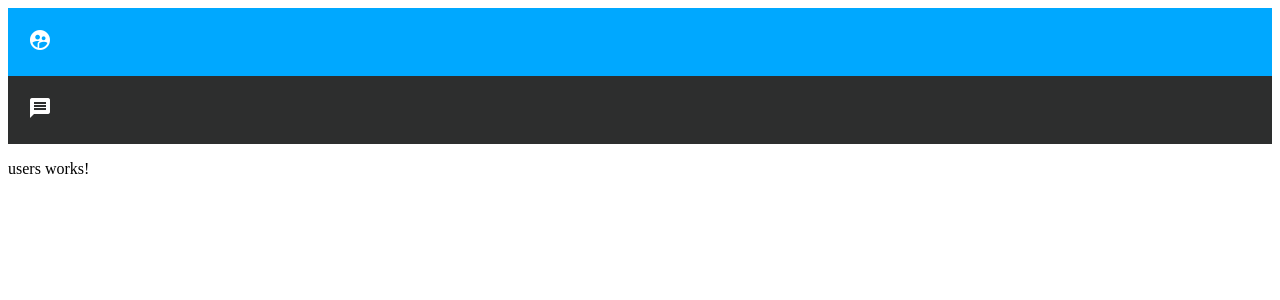
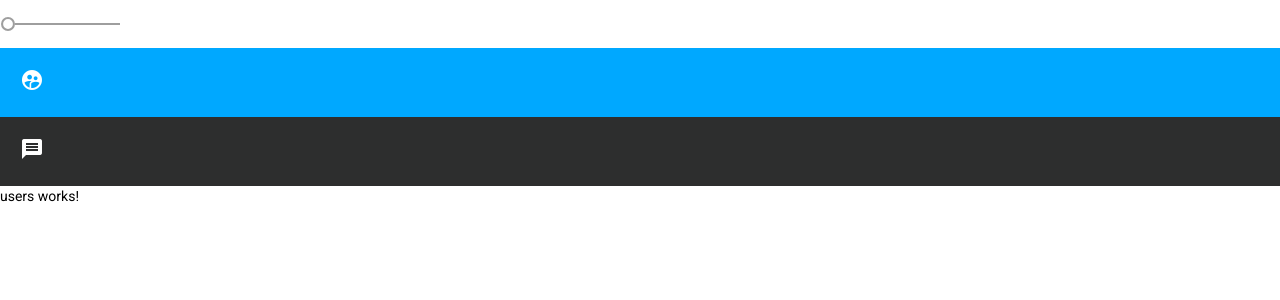
Before and after one commit to novakvova/AngularCoreApiPU816, an Angular app in the folder client-app/: page / in a window 1280 px wide. Shown: the top 300 px of the page. Built offline with nearby package versions, Linux system fonts and the light colour scheme.

Commit message:
Begin material

```diff
--- a/client-app/angular.json
+++ b/client-app/angular.json
@@ -28,6 +28,7 @@
               "src/assets"
             ],
             "styles": [
+              "./node_modules/@angular/material/prebuilt-themes/indigo-pink.css",
               "src/styles.scss"
             ],
             "scripts": []
@@ -92,6 +93,7 @@
               "src/assets"
             ],
             "styles": [
+              "./node_modules/@angular/material/prebuilt-themes/indigo-pink.css",
               "src/styles.scss"
             ],
             "scripts": []
--- a/client-app/package.json
+++ b/client-app/package.json
@@ -12,10 +12,12 @@
   "private": true,
   "dependencies": {
     "@angular/animations": "~10.1.2",
+    "@angular/cdk": "^10.2.2",
     "@angular/common": "~10.1.2",
     "@angular/compiler": "~10.1.2",
     "@angular/core": "~10.1.2",
     "@angular/forms": "~10.1.2",
+    "@angular/material": "^10.2.2",
     "@angular/platform-browser": "~10.1.2",
     "@angular/platform-browser-dynamic": "~10.1.2",
     "@angular/router": "~10.1.2",
--- a/client-app/src/app/app.component.html
+++ b/client-app/src/app/app.component.html
@@ -1,4 +1,5 @@
 <div id="container">
+  <mat-slider min="1" max="100" step="1" value="1"></mat-slider>
   <app-side-bar></app-side-bar>
   <div id="content">
     <router-outlet></router-outlet>
--- a/client-app/src/index.html
+++ b/client-app/src/index.html
@@ -7,8 +7,9 @@
   <meta name="viewport" content="width=device-width, initial-scale=1">
   <link rel="icon" type="image/x-icon" href="favicon.ico">
   <link href="https://fonts.googleapis.com/icon?family=Material+Icons" rel="stylesheet">
+  <link href="https://fonts.googleapis.com/css?family=Roboto:300,400,500&display=swap" rel="stylesheet">
 </head>
-<body>
+<body class="mat-typography">
   <app-root></app-root>
 </body>
 </html>
--- a/client-app/src/styles.scss
+++ b/client-app/src/styles.scss
@@ -1 +1,4 @@
 /* You can add global styles to this file, and also import other style files */
+
+html, body { height: 100%; }
+body { margin: 0; font-family: Roboto, "Helvetica Neue", sans-serif; }
```
Also changed, not shown: client-app/src/app/app.module.ts (+7 -2 lines), 1 other file (tests, documents, lock files or other folders).
